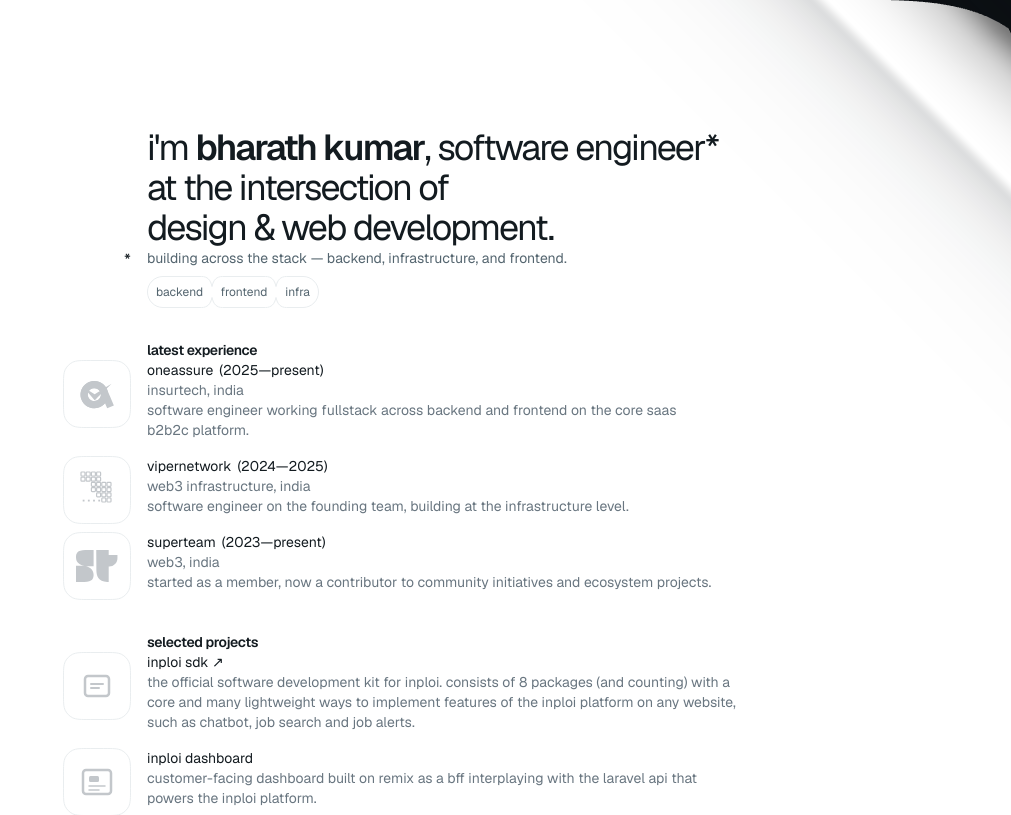
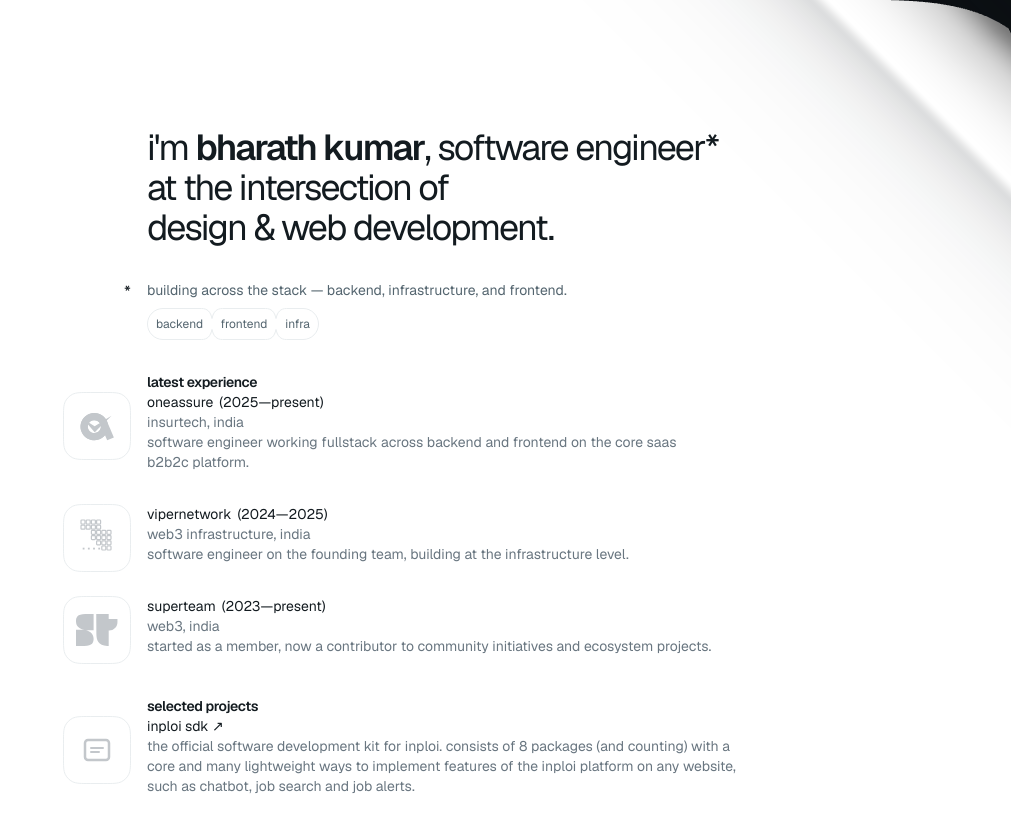
Before and after one commit to bharathkumaarr/v3, a Next.js app: page / in a window 1280 px wide. Shown: the top 815 px of the page, without its empty margins (269-1280 px from the left). Built offline with nearby package versions, Linux system fonts and the light colour scheme.

Commit message:
polish: open up hero and list spacing to match the reference
Add breathing room under the headline and between experience and project
entries so the page rhythm matches frederic.ooo.

```diff
--- a/src/components/experience/experience-list-item.tsx
+++ b/src/components/experience/experience-list-item.tsx
@@ -1,3 +1,4 @@
+import Link from "next/link";
 import type { ExperienceItem } from "@/content/site";
 import { ContentRow } from "@/components/layout/content-row";
 import { ItemIcon } from "@/components/ui/link-styles";
@@ -24,14 +25,30 @@
   );
 }
 
+function CompanyLogo({ item }: { item: ExperienceItem }) {
+  const icon = <ItemIcon src={item.icon} alt={`${item.company}'s logo`} />;
+
+  if (!item.href) return icon;
+
+  return (
+    <Link
+      href={item.href}
+      target="_blank"
+      rel="noopener noreferrer"
+      aria-label={`${item.company} website`}
+      className="rounded-md transition-opacity hover:opacity-80 focus:outline-none focus-visible:ring-2 focus-visible:ring-neutral-7"
+    >
+      {icon}
+    </Link>
+  );
+}
+
 export function ExperienceListItem({ item, isLast }: ExperienceListItemProps) {
   return (
     <li className="contents">
       <ContentRow
-        contentClassName={isLast ? undefined : "pb-4"}
-        sidebar={
-          <ItemIcon src={item.icon} alt={`${item.company}'s logo`} />
-        }
+        contentClassName={isLast ? undefined : "pb-8"}
+        sidebar={<CompanyLogo item={item} />}
       >
         <header className="flex gap-1.5 text-sm lowercase">
           <h3 className="text-neutral-8">{item.company}</h3>
--- a/src/components/hero/hero.tsx
+++ b/src/components/hero/hero.tsx
@@ -20,8 +20,9 @@
 
       <ContentRow
         sidebar={
-          <p className="text-md lowercase text-neutral-8">*</p>
+          <p className="mt-8 text-md lowercase text-neutral-8">*</p>
         }
+        contentClassName="mt-8"
       >
         <p className="text-pretty text-sm lowercase text-neutral-7">
           {hero.footnote}
--- a/src/components/projects/project-list-item.tsx
+++ b/src/components/projects/project-list-item.tsx
@@ -11,7 +11,7 @@
   return (
     <li className="contents">
       <ContentRow
-        contentClassName={isLast ? undefined : "pb-4"}
+        contentClassName={isLast ? undefined : "pb-8"}
         sidebar={<ItemIcon src={item.icon} alt="" />}
       >
         <header className="text-sm lowercase">
```
